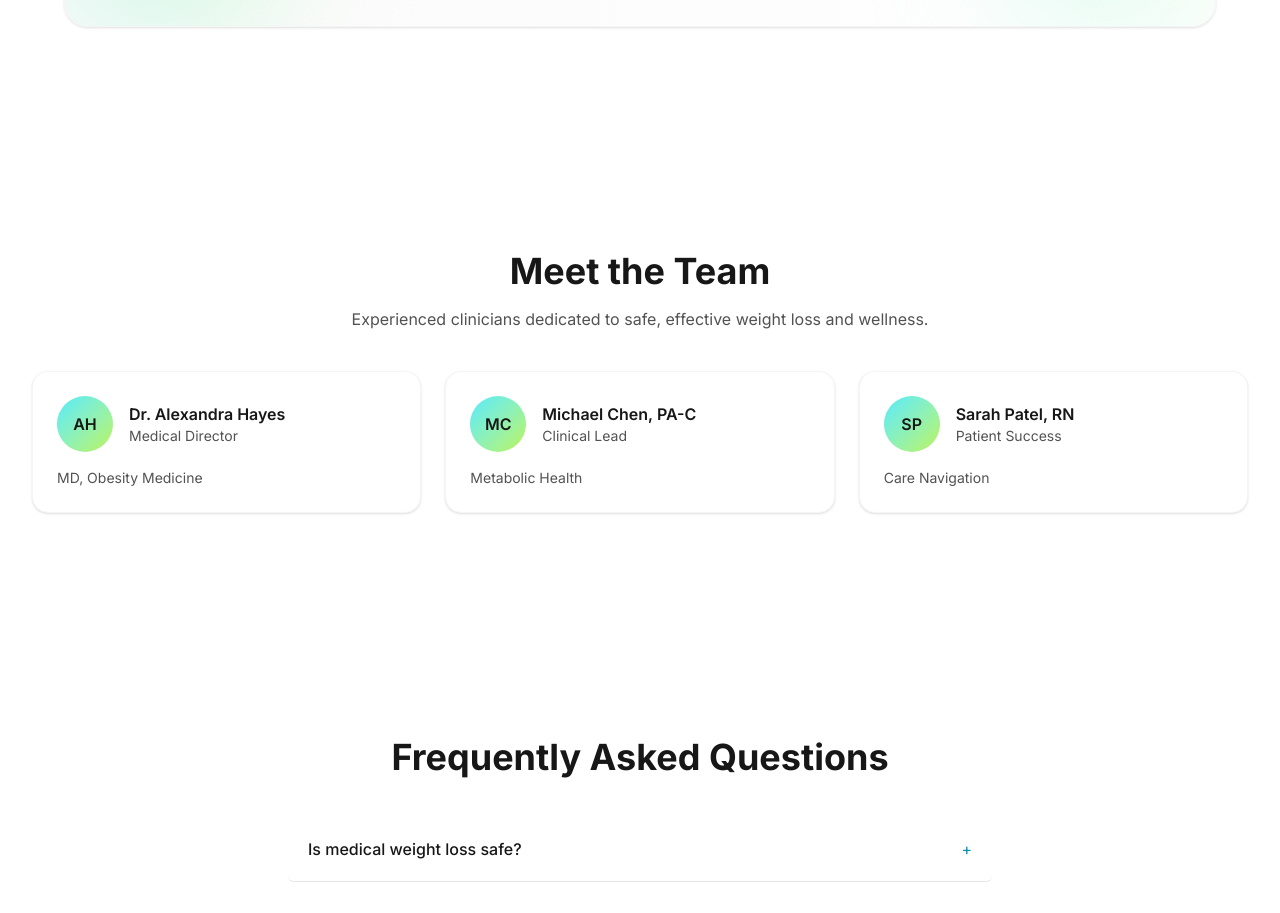
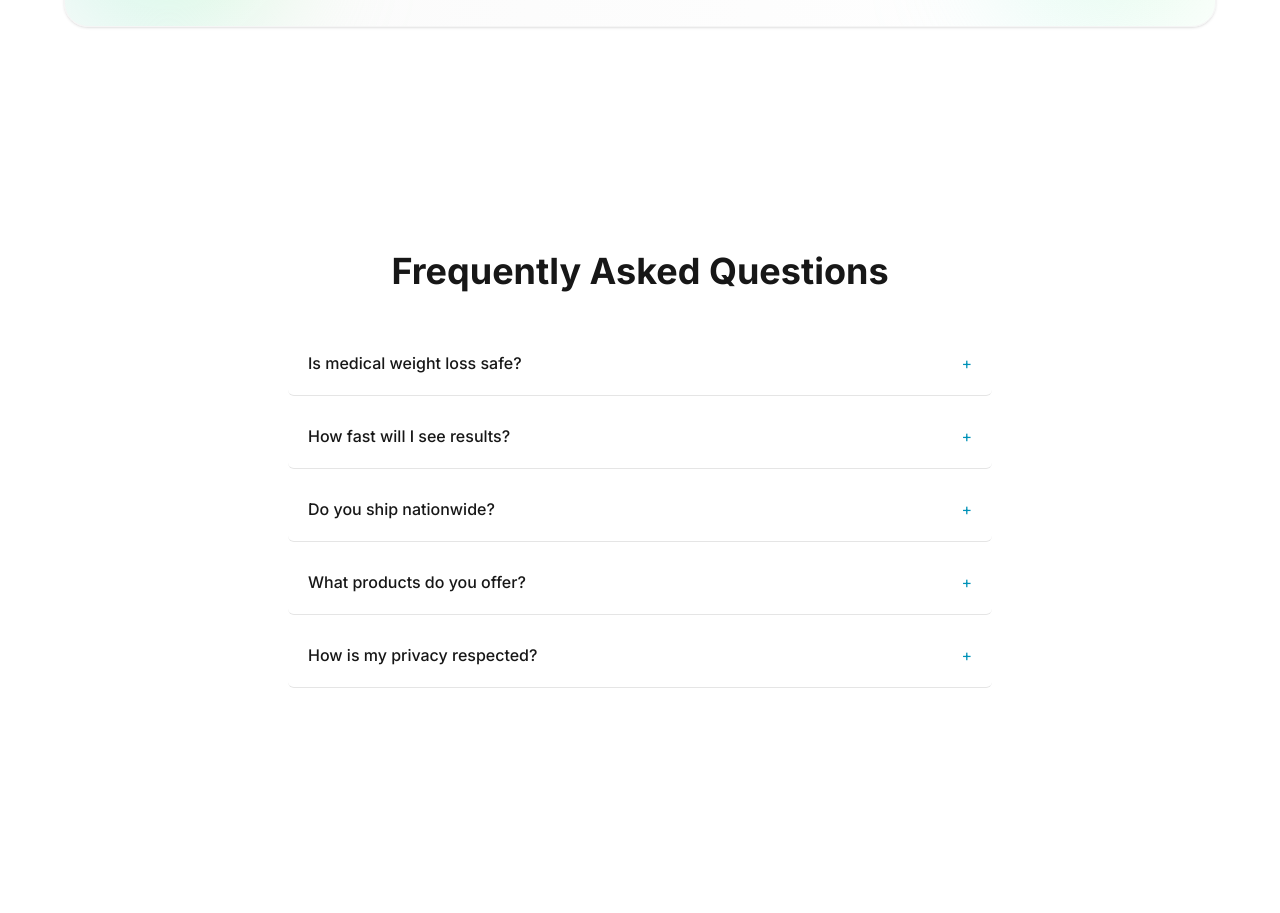
Before and after one commit to Flickz-the-goat/endorphin_healthcare, a Next.js app in the folder my-app/: page / in a window 1280 px wide. Shown: the part 5160-6073 px from the top of the page. Built offline with nearby package versions, Linux system fonts and the light colour scheme.

Commit message:
removed team section

```diff
--- a/my-app/app/page.tsx
+++ b/my-app/app/page.tsx
@@ -21,7 +21,8 @@ export default function Home() {
       <BenefitsSection />
       <FreeResourcesSection />
       <CTASection />
-      <TeamSection />
+{      //<TeamSection />
+            }
       <FAQSection />
       <ReviewsSection />
     </main>
```
